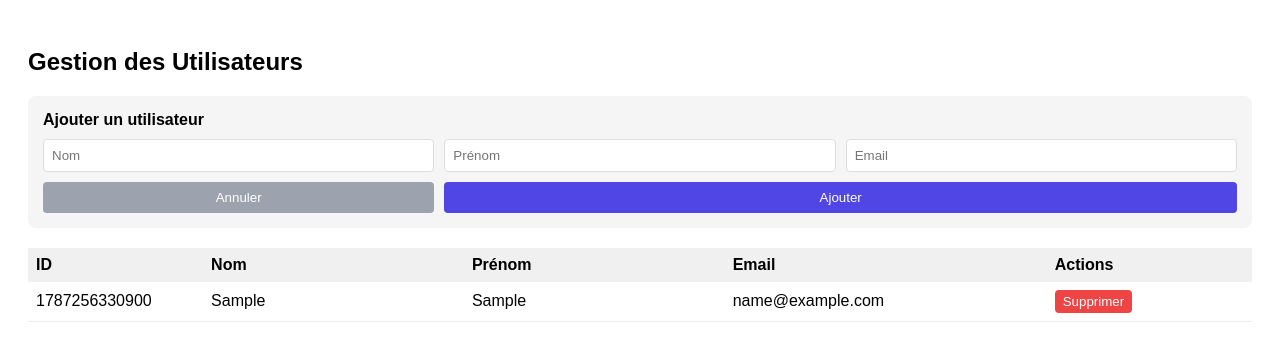
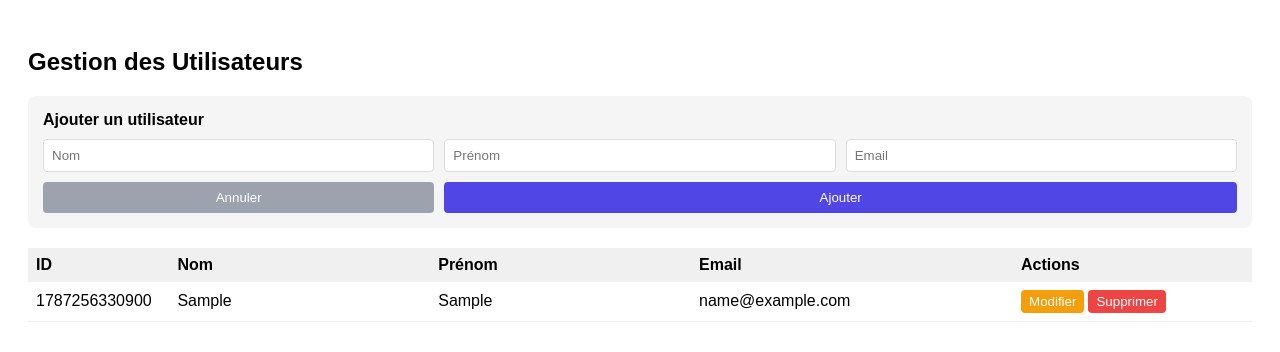
Before and after one commit to ItokianaRAKT/express-first-endpoint, a React (Vite) app in the folder front/: page / in a window 1280 px wide. Both pictures are taken after typing "Sample", "Sample", "name@example.com" into the empty fields and a click on the button "Ajouter". Shown: the top 352 px of the page. Built offline with nearby package versions, Linux system fonts and the light colour scheme.

Commit message:
feat: ajout bouton modifier avec edition inline

```diff
--- a/front/src/App.tsx
+++ b/front/src/App.tsx
@@ -4,11 +4,27 @@ import UserTable, { type User } from './UserTable';
 export default function App() {
   const [users, setUsers] = useState<User[]>([]);
   const [form, setForm] = useState({ nom: '', prenom: '', email: '' });
+  const [editingId, setEditingId] = useState<number | null>(null);
 
-  const handleAdd = () => {
-    const newUser = { id: Date.now(), ...form };
-    setUsers([...users, newUser]);
+  const handleSubmit = () => {
+    if (editingId !== null) {
+      setUsers(users.map((u) => (u.id === editingId ? { ...u, ...form } : u)));
+    } else {
+      const newUser = { id: Date.now(), ...form };
+      setUsers([...users, newUser]);
+    }
     setForm({ nom: '', prenom: '', email: '' });
+    setEditingId(null);
+  };
+
+  const handleEdit = (user: User) => {
+    setForm({ nom: user.nom, prenom: user.prenom, email: user.email });
+    setEditingId(user.id);
+  };
+
+  const handleCancel = () => {
+    setForm({ nom: '', prenom: '', email: '' });
+    setEditingId(null);
   };
 
   const handleDelete = (id: number) => {
@@ -20,7 +36,7 @@ export default function App() {
       <h2 style={{ marginBottom: '20px' }}>Gestion des Utilisateurs</h2>
 
       <div style={{ marginBottom: '20px', padding: '15px', background: '#f5f5f5', borderRadius: '8px' }}>
-        <h3 style={{ margin: '0 0 10px 0', fontSize: '16px' }}>Ajouter un utilisateur</h3>
+        <h3 style={{ margin: '0 0 10px 0', fontSize: '16px' }}>{editingId !== null ? 'Modifier un utilisateur' : 'Ajouter un utilisateur'}</h3>
         <div style={{ display: 'grid', gap: '10px', gridTemplateColumns: '1fr 1fr 1fr' }}>
           <input
             value={form.nom}
@@ -41,7 +57,7 @@ export default function App() {
             style={{ padding: '8px', border: '1px solid #ddd', borderRadius: '4px' }}
           />
           <button
-            onClick={() => setForm({ nom: '', prenom: '', email: '' })}
+            onClick={handleCancel}
             style={{
               padding: '8px 16px',
               background: '#9ca3af',
@@ -54,7 +70,7 @@ export default function App() {
             Annuler
           </button>
           <button
-            onClick={handleAdd}
+            onClick={handleSubmit}
             style={{
               padding: '8px 16px',
               background: '#4f46e5',
@@ -65,12 +81,12 @@ export default function App() {
               gridColumn: 'span 2',
             }}
           >
-            Ajouter
+            {editingId !== null ? 'Modifier' : 'Ajouter'}
           </button>
         </div>
       </div>
 
-      <UserTable users={users} onDelete={handleDelete} />
+      <UserTable users={users} onDelete={handleDelete} onEdit={handleEdit} />
     </div>
   );
 }
--- a/front/src/UserTable.tsx
+++ b/front/src/UserTable.tsx
@@ -8,12 +8,14 @@ interface User {
 interface UserTableProps {
   users: User[];
   onDelete: (id: number) => void;
+  onEdit: (user: User) => void;
 }
 
 
 export default function UserTableTable({
   users,
   onDelete,
+  onEdit,
 }: UserTableProps) {
   return (
     <table style={{ width: '100%', borderCollapse: 'collapse', marginTop: '20px', tableLayout: 'fixed' }}>
@@ -23,7 +25,7 @@ export default function UserTableTable({
           <th style={{ padding: '8px', textAlign: 'left', width: '20%' }}>Nom</th>
           <th style={{ padding: '8px', textAlign: 'left', width: '20%' }}>Prénom</th>
           <th style={{ padding: '8px', textAlign: 'left', width: '25%' }}>Email</th>
-          <th style={{ padding: '8px', textAlign: 'left', width: '120px' }}>Actions</th>
+          <th style={{ padding: '8px', textAlign: 'left', width: '180px' }}>Actions</th>
         </tr>
       </thead>
       <tbody>
@@ -33,7 +35,20 @@ export default function UserTableTable({
             <td style={{ padding: '8px', overflow: 'hidden', textOverflow: 'ellipsis', whiteSpace: 'nowrap' }}>{user.nom}</td>
             <td style={{ padding: '8px', overflow: 'hidden', textOverflow: 'ellipsis', whiteSpace: 'nowrap' }}>{user.prenom}</td>
             <td style={{ padding: '8px', overflow: 'hidden', textOverflow: 'ellipsis', whiteSpace: 'nowrap' }}>{user.email}</td>
-            <td style={{ padding: '8px' }}>
+            <td style={{ padding: '8px', display: 'flex', gap: '4px' }}>
+              <button
+                onClick={() => onEdit(user)}
+                style={{
+                  padding: '4px 8px',
+                  background: '#f59e0b',
+                  color: 'white',
+                  border: 'none',
+                  borderRadius: '4px',
+                  cursor: 'pointer',
+                }}
+              >
+                Modifier
+              </button>
               <button
                 onClick={() => onDelete(user.id)}
                 style={{
```
